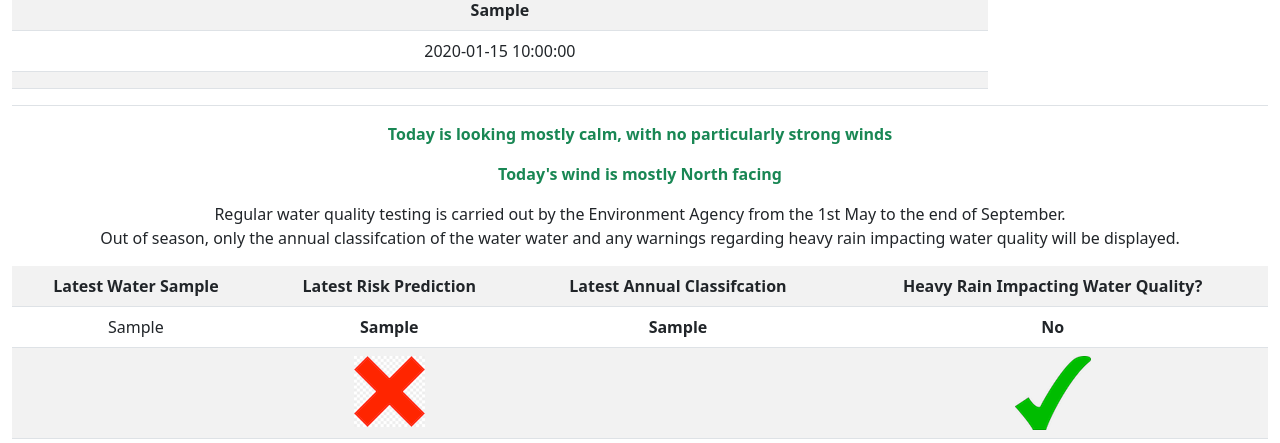
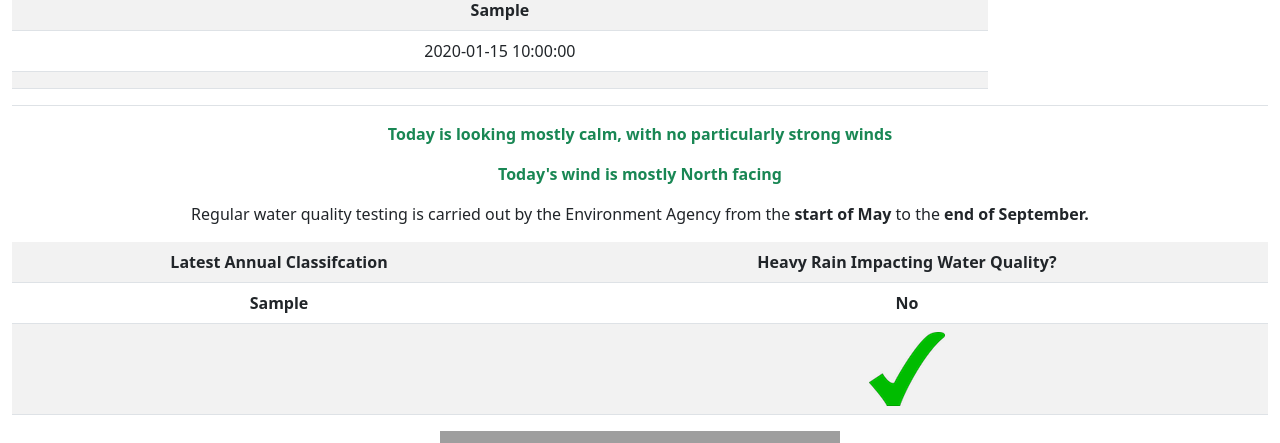
Before and after one commit to tomcarmichael/walpole, a Flask app: template templates/index.html in a window 1280 px wide. Shown: the part 669-1112 px from the top of the page. Run offline with Flask 2, Linux system fonts and the light colour scheme; the template is opened without the code that fills it: most values are stand-ins (such as "Sample title", 1, 10 or a date in 2020); parts of the project's set-up code (start-up, migrations or seed data) failed here and were passed over; some libraries are stand-ins or nearby versions; grey boxes are pictures that could not be loaded.

Commit message:
Add logic to hide latest sample data when out of season
On index.html - the first two columns of the pollution table are hidden when out of testing season.

```diff
--- a/templates/index.html
+++ b/templates/index.html
@@ -85,19 +85,19 @@
         </strong>
         {% if not in_testing_season %}
             <p>
-                Regular water quality testing is carried out by the Environment Agency from the 1st May to the end of September.<br>
-                Out of season, only the annual classifcation of the water water and any warnings regarding heavy rain impacting water quality
-                 will be displayed.
+                Regular water quality testing is carried out by the Environment Agency from the <strong>start of May</strong> to the <strong>end of September.</strong>
             </p>
         {% endif %}
         <table class="table table-striped">
             <tr>
+                {% if in_testing_season %}
                     <th>
                         Latest Water Sample
                     </th>
                     <th>
                         Latest Risk Prediction
                     </th>
+                {% endif %}
                 <th>
                     Latest Annual Classifcation
                 </th>
@@ -106,12 +106,14 @@
                 </th>
             </tr>
             <tr>
+                {% if in_testing_season %}
                     <td>
                         {{ pollution.latest_sample_classification}}
                     </td>
                     <td>
                         <b>{{ pollution.risk_prediction}}</b>
                     </td>
+                {% endif %}
                 <td>
                     <b>{{ pollution.latest_compliance_assessment}}</b>
                 </td>
@@ -124,6 +126,7 @@
                 </td>
             </tr>
             <tr>
+                {% if in_testing_season %}
                     <td id="latest_sample">
                         {% if pollution.latest_sample_classification == "Excellent" %}
                             <img src="/static/images/3-stars.png" alt="Excellent" class="latest_sample_img">
@@ -148,6 +151,7 @@
                             Expires <strong>{{ pollution.risk_prediction_expiry }}</strong>
                         </div>
                     </td>
+                {% endif %}
                 <td id="annual_classification">
                     {% if pollution.latest_compliance_assessment == "Excellent" %}
                         <img src="/static/images/3-stars.png" alt="Excellent" class="classification_img">
```
Lines whose indentation alone changed are shown as unchanged.
